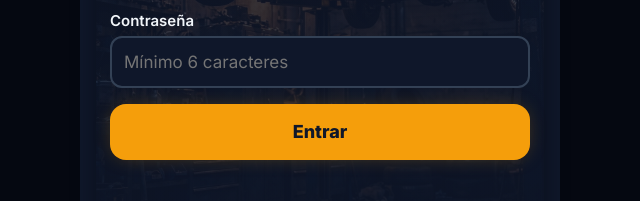
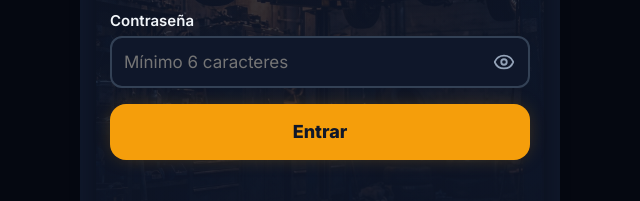
Before and after one commit to dustsince2026-oss/tallerya, a website: page public/index.html in a window 1280 px wide. Shown: the part 335-536 px from the top of the page, 320-960 px from the left. Drawn offline with nearby package versions, Linux system fonts and the light colour scheme; no server answers.

Commit message:
Ojito ver/ocultar contraseña en el acceso

```diff
--- a/public/index.html
+++ b/public/index.html
@@ -91,6 +91,17 @@
     font-family: inherit;
   }
   input:focus, select:focus, textarea:focus { outline: 2px solid #F59E0B; border-color: #F59E0B; }
+  /* Ojito de la contraseña: el botón va dentro del campo, a la derecha */
+  .pass-wrap { position: relative; }
+  .pass-wrap input { padding-right: 48px; }
+  .pass-wrap button {
+    position: absolute; right: 6px; top: 50%; transform: translateY(-50%);
+    width: 40px; height: 40px; border: none; background: transparent;
+    color: #94a3b8; cursor: pointer; display: flex; align-items: center;
+    justify-content: center; border-radius: 10px; padding: 0; font-family: inherit;
+  }
+  .pass-wrap button:hover { color: #F59E0B; }
+  .pass-wrap button svg { width: 22px; height: 22px; }
   textarea { min-height: 80px; resize: vertical; }
   .row2 { display: flex; gap: 10px; }
   .row2 > div { flex: 1; }
@@ -300,7 +311,10 @@
     <label>Correo</label>
     <input id="aEmail" type="email" placeholder="tu@correo.com" autocomplete="email">
     <label>Contraseña</label>
-    <input id="aPass" type="password" placeholder="Mínimo 6 caracteres" autocomplete="current-password">
+    <div class="pass-wrap">
+      <input id="aPass" type="password" placeholder="Mínimo 6 caracteres" autocomplete="current-password">
+      <button id="btnVerPass" type="button" aria-label="Mostrar contraseña" title="Mostrar contraseña"><i data-lucide="eye"></i></button>
+    </div>
     <div id="regRoleBox" style="display:none;">
       <label>Me registro como</label>
       <div class="seg">
```
